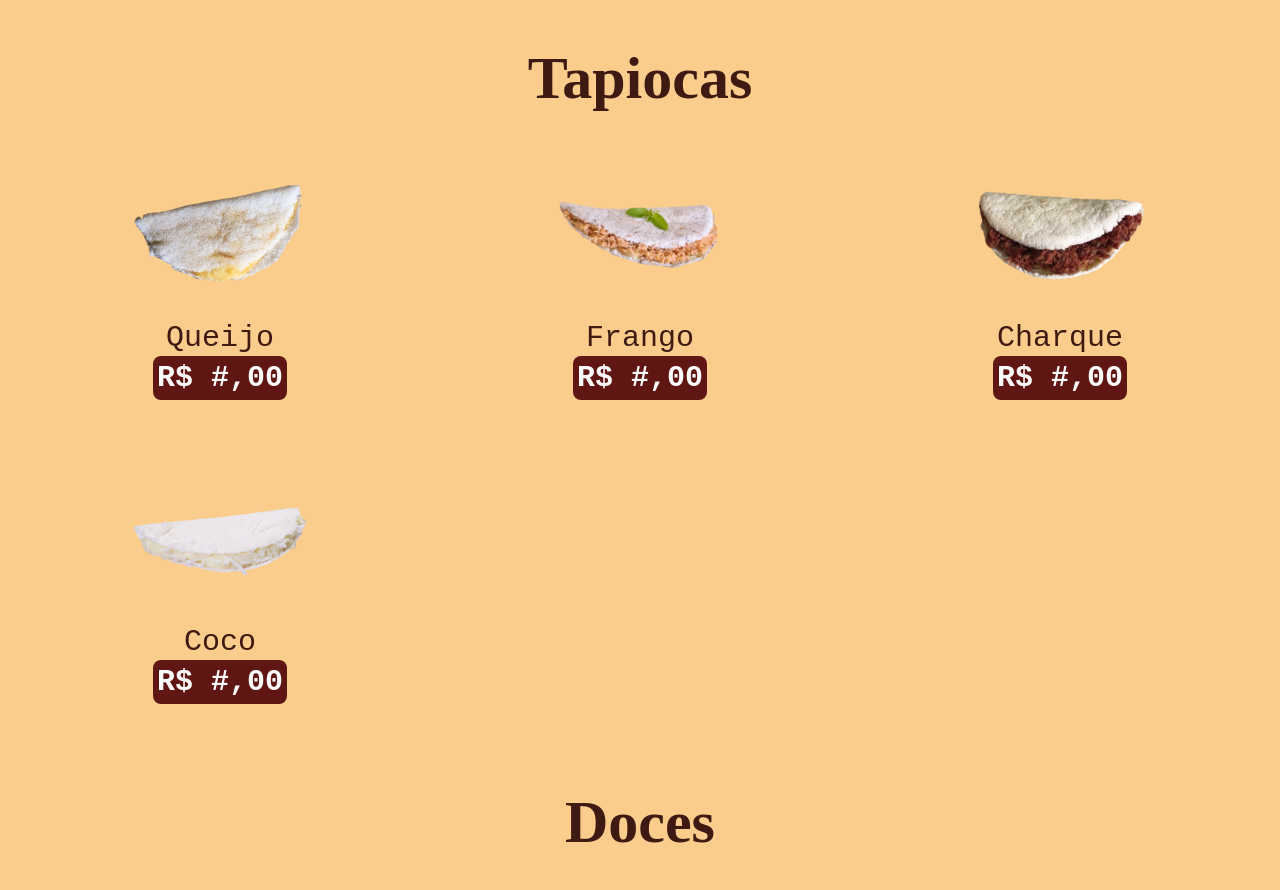
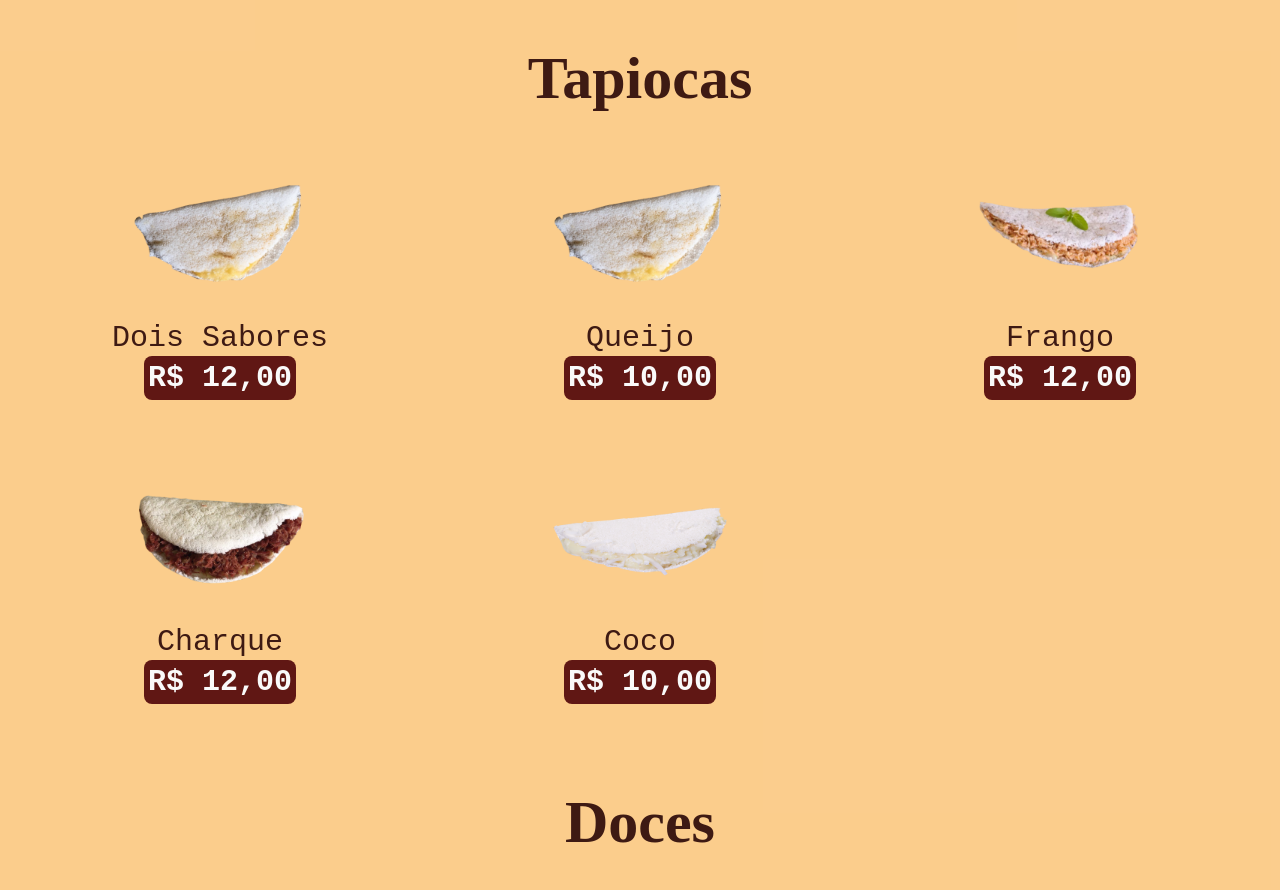
Before and after one commit to sauba/spa-comedoria-emporio-brisa, a Next.js app: page / in a window 1280 px wide. Shown: the part 3760-4650 px from the top of the page. Built offline with nearby package versions, Linux system fonts and the light colour scheme.

Commit message:
Update: tapiocas

```diff
--- a/src/components/CardapioTapiocas/index.tsx
+++ b/src/components/CardapioTapiocas/index.tsx
@@ -29,8 +29,15 @@ export default function CardapioTapiocas() {
         <span className={`w-full flex-col text-center justify-between xl:justify-center items-center gap-3 rounded-lg border-none outline-none p-4`}>
           <Image src={imgTapiocaQueijo} width={180} height={180} alt="" className={`mx-auto hover:transition-transform hover:scale-150 hover:cursor-pointer`} priority />
           <div className={`flex flex-col justify-center items-center`}>
+            <span className={`text-xl lg:text-2xl xl:text-3xl 2xl:text-4xl font-pt-mono`}>Dois Sabores</span>
+            <span className={`text-xl lg:text-2xl xl:text-3xl 2xl:text-4xl p-1 font-pt-mono font-bold rounded-lg bg-own-brown text-zinc-50`}>R$ 12,00</span>
+          </div>
+        </span>
+        <span className={`w-full flex-col text-center justify-between xl:justify-center items-center gap-3 rounded-lg border-none outline-none p-4`}>
+          <Image src={imgTapiocaQueijo} width={180} height={180} alt="" className={`mx-auto hover:transition-transform hover:scale-150 hover:cursor-pointer`} priority />
+          <div className={`flex flex-col justify-center items-center`}>
             <span className={`text-xl lg:text-2xl xl:text-3xl 2xl:text-4xl font-pt-mono`}>Queijo</span>
-            <span className={`text-xl lg:text-2xl xl:text-3xl 2xl:text-4xl p-1 font-pt-mono font-bold rounded-lg bg-own-brown text-zinc-50`}>R$ #,00</span>
+            <span className={`text-xl lg:text-2xl xl:text-3xl 2xl:text-4xl p-1 font-pt-mono font-bold rounded-lg bg-own-brown text-zinc-50`}>R$ 10,00</span>
           </div>
         </span>
 
@@ -38,7 +45,7 @@ export default function CardapioTapiocas() {
           <Image src={imgTapiocaFrango} width={180} height={180} alt="" className={`mx-auto hover:transition-transform hover:scale-150 hover:cursor-pointer`} priority />
           <div className={`flex flex-col justify-center items-center`}>
             <span className={`text-xl lg:text-2xl xl:text-3xl 2xl:text-4xl font-pt-mono`}>Frango</span>
-            <span className={`text-xl lg:text-2xl xl:text-3xl 2xl:text-4xl p-1 font-pt-mono font-bold rounded-lg bg-own-brown text-zinc-50`}>R$ #,00</span>
+            <span className={`text-xl lg:text-2xl xl:text-3xl 2xl:text-4xl p-1 font-pt-mono font-bold rounded-lg bg-own-brown text-zinc-50`}>R$ 12,00</span>
           </div>
         </span>
 
@@ -46,7 +53,7 @@ export default function CardapioTapiocas() {
           <Image src={imgTapiocaCharque} width={180} height={180} alt="" className={`mx-auto hover:transition-transform hover:scale-150 hover:cursor-pointer`} priority />
           <div className={`flex flex-col justify-center items-center`}>
             <span className={`text-xl lg:text-2xl xl:text-3xl 2xl:text-4xl font-pt-mono`}>Charque</span>
-            <span className={`text-xl lg:text-2xl xl:text-3xl 2xl:text-4xl p-1 font-pt-mono font-bold rounded-lg bg-own-brown text-zinc-50`}>R$ #,00</span>
+            <span className={`text-xl lg:text-2xl xl:text-3xl 2xl:text-4xl p-1 font-pt-mono font-bold rounded-lg bg-own-brown text-zinc-50`}>R$ 12,00</span>
           </div>
         </span>
 
@@ -54,7 +61,7 @@ export default function CardapioTapiocas() {
           <Image src={imgTapiocaCoco} width={180} height={180} alt="" className={`mx-auto hover:transition-transform hover:scale-150 hover:cursor-pointer`} priority />
           <div className={`flex flex-col justify-center items-center`}>
             <span className={`text-xl lg:text-2xl xl:text-3xl 2xl:text-4xl font-pt-mono`}>Coco</span>
-            <span className={`text-xl lg:text-2xl xl:text-3xl 2xl:text-4xl p-1 font-pt-mono font-bold rounded-lg bg-own-brown text-zinc-50`}>R$ #,00</span>
+            <span className={`text-xl lg:text-2xl xl:text-3xl 2xl:text-4xl p-1 font-pt-mono font-bold rounded-lg bg-own-brown text-zinc-50`}>R$ 10,00</span>
           </div>
         </span>
       </div>
```
